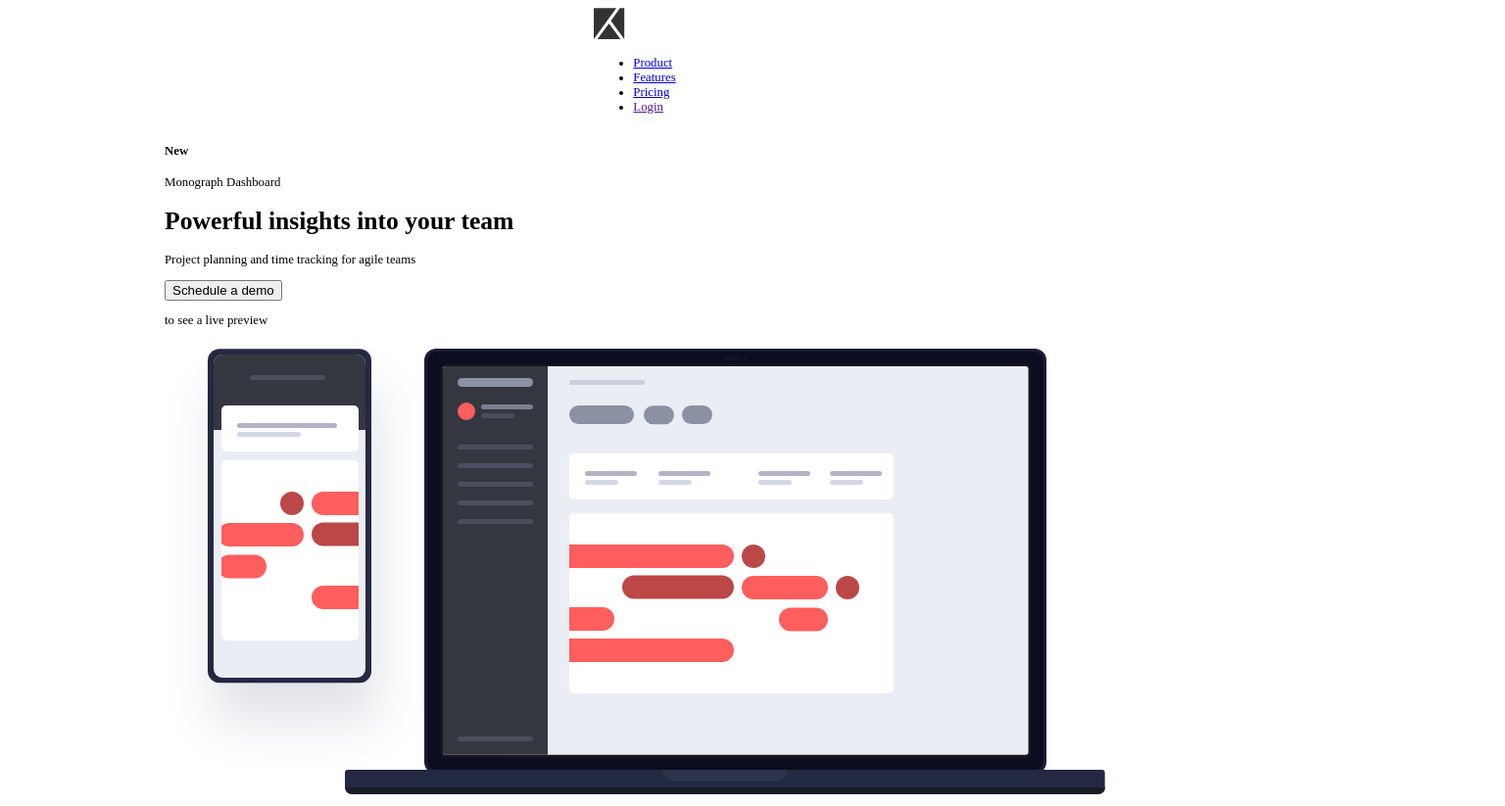
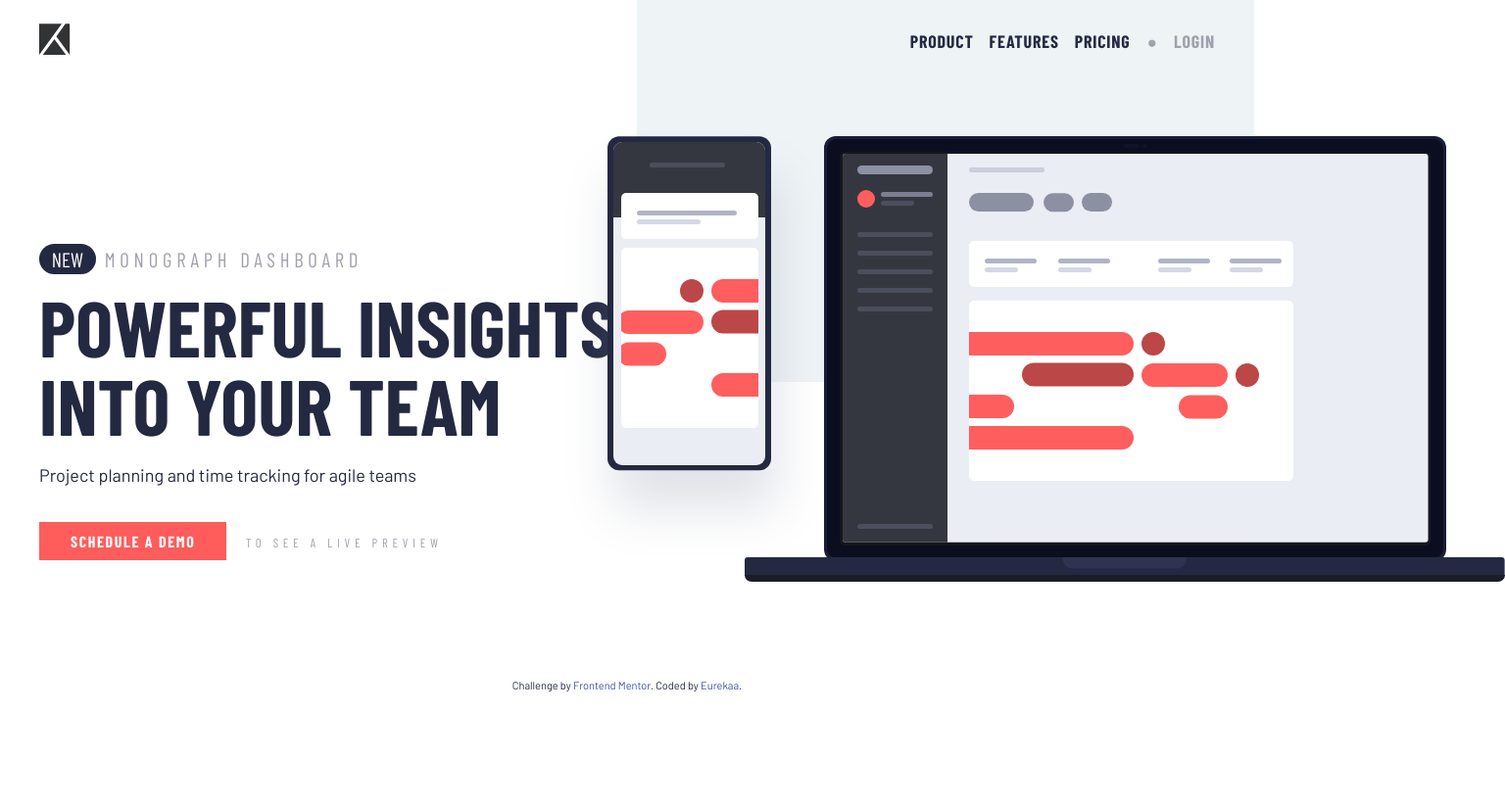
Before and after one commit to Nourelhoudazellal/project-tracking-intro-component-master, a plain HTML site: page index.html in a window 1280 px wide. Shown: the whole page at 98% size, 1536 px wide, since content can reach past the window. After the commit the page ends 800 px from the top, so only its background shows below. Drawn offline with nearby package versions, Linux system fonts and the light colour scheme; files that its build step writes are made by us from their sources.

Commit message:
project update

```diff
--- a/index.html
+++ b/index.html
@@ -5,45 +5,73 @@
   <meta name="viewport" content="width=device-width, initial-scale=1.0"> <!-- displays site properly based on user's device -->
 
   <link rel="icon" type="image/png" sizes="32x32" href="./images/favicon-32x32.png">
-  <link rel="stylesheet" href="style.css">
+  <link rel="stylesheet" href="style.css" />
 
   <title>Frontend Mentor | Project tracking intro component</title>
 
+  <!-- Feel free to remove these styles or customise in your own stylesheet 👍 -->
+  <style>
+    .attribution { font-size: 11px; text-align: center; }
+    .attribution a { color: hsl(228, 45%, 44%); }
+  </style>
 </head>
 <body>
-<div class="container">
-    <nav>
-  <div class="lists">
-      <img src="./images/logo.svg" alt="logo" width="auto" height="auto">
-      <div class="lists">
-      <ul id="lists">
-        <li class="mobile"><a href="#">Product</a></li>
-        <li class="mobile"><a href="#">Features</a></li>
-        <li class="mobile"><a href="#">Pricing</a></li>
 
-          <div class="point"></div>
 
-        <li class="fade"><a href="">Login</a></li>
-      </ul>
+  <div class="cont"></div>
+  <main>
+    <header class="header">
+      <div class="logo">
+        <img src="./images/logo.svg" alt="" />
       </div>
-    </nav>
-  </div>
-  <div class="main">
-    <div class="top">
-       <div><h4>New</h4></div>
-       <p> Monograph Dashboard</p>
-    </div>
 
-  <h1>Powerful insights into your team</h1>
-  <p>Project planning and time tracking for agile teams</p>
+      <nav>
+        <ul>
+          <li><a href="#">Product</a></li>
+          <li><a href="#">Features</a></li>
+          <li><a href="#">Pricing</a></li>
+          <li>&middot;</li>
+          <li><a href="#">Login</a></li>
+        </ul>
+      </nav>
 
-  <div class="end">
-    <button>Schedule a demo</button>
-  <p>to see a live preview</p>
-  </div>
-  <img src="./images/illustration-devices.svg" alt="" width="auto" height="auto" >
+      <button id="menu-button">
+        <img src="./images/icon-hamburger.svg" alt="" class="menu" />
+        <img src="./images/icon-close.svg" alt="" class="close" />
+      </button>
+    </header>
 
-</div>
-</div>
+    <section class="main">
+      <article>
+        <h2><span>New</span> Monograph Dashboard</h2>
+
+        <h1>Powerful insights into your team</h1>
+        <p>Project planning and time tracking for agile teams</p>
+
+        <div class="cta">
+          <button>Schedule a demo</button>
+          <span>to see a live preview</span>
+        </div>
+      </article>
+
+      <article>
+        <img src="./images/illustration-devices.svg" alt="" />
+      </article>
+    </section>
+  </main>
+
+  <br />
+
+
+
+  <script src="app.js"></script>
+
+
+  <footer>
+    <p class="attribution">
+      Challenge by <a href="https://www.frontendmentor.io?ref=challenge" target="_blank">Frontend Mentor</a>.
+      Coded by <a href="#">Eurekaa</a>.
+    </p>
+  </footer>
 </body>
 </html>
--- /dev/null
+++ b/style.css
@@ -0,0 +1,250 @@
+@import url("https://fonts.googleapis.com/css2?family=Barlow&family=Barlow+Condensed:wght@400;700&display=swap");
+
+
+
+
+:root{
+
+--Very-Dark-Blue: hsl(230, 29%, 20%);
+--Dark-Grayish-Blue: hsl(230, 11%, 40%);
+--Grayish-Blue: hsl(231, 7%, 65%);
+--Light-Grayish-Blue: hsl(207, 33%, 95%);
+--red: hsl(0, 100%, 68%);
+--bleu:hsl(228, 45%, 44%);
+--barlowCondensed: "Barlow Condensed", sans-serif;
+--barlow: "Barlow", sans-serif;
+}
+* {
+  margin: 0;
+  padding: 0;
+  box-sizing: border-box;
+}
+
+
+
+ul {
+  list-style-type: none;
+}
+
+body {
+  font-size: 18px;
+  font-family: var(--barlow);
+  color: var(--Very-Dark-Blue);
+  background-color: #fff;
+  padding: 1.5rem;
+  overflow-x: hidden;
+}
+
+a {
+  text-decoration: none;
+  color: inherit;
+  font-size: inherit;
+}
+
+h1,
+h2,
+li,
+.cta {
+  font-family: var(--barlowCondensed);
+}
+
+p {
+  line-height: 1.8;
+}
+
+button {
+  background-color: transparent;
+  border: none;
+  outline: none;
+  cursor: pointer;
+}
+
+.cont {
+  position: absolute;
+  top: 0;
+  right: 0;
+  border-bottom-left-radius: 3rem;
+  background-color: var(--Light-Grayish-Blue);
+  height: calc(50vh - 10px);
+  width: calc(50vw - 10px);
+
+  z-index: -1;
+}
+
+.header {
+  display: flex;
+  align-items: center;
+  justify-content: space-between;
+  max-width: 1200px;
+  margin: auto;
+}
+
+nav {
+  position: absolute;
+  top: -100vh;
+  background-color: #fff;
+  padding: 1.5rem;
+  width: 90%;
+  margin: auto;
+  border-radius: 0.625rem;
+  box-shadow: 2px 2px 2px rgba(0, 0, 0, 0.15);
+  transition: 0.3s;
+}
+
+nav.open {
+  top: 6rem;
+}
+
+nav ul {
+  display: flex;
+  flex-direction: column;
+  justify-content: center;
+  text-align: center;
+  gap: 1rem;
+}
+
+nav ul li a {
+  font-weight: bold;
+  text-transform: uppercase;
+  letter-spacing: 0.05rem;
+}
+
+nav ul li:nth-child(4) {
+  display: none;
+}
+
+nav ul li:last-child {
+  border-top: 1px solid var(--Light-Grayish-Blue);
+  padding-top: 1rem;
+}
+
+.close {
+  display: none;
+}
+
+.main {
+  display: flex;
+  flex-direction: column-reverse;
+  padding: 4rem 0;
+}
+
+.main article:last-child img {
+  width: calc(125vw);
+}
+
+.main h2 {
+  font-weight: 400;
+  font-size: 1.3rem;
+  margin: 6rem 0 1rem;
+  text-transform: uppercase;
+  letter-spacing: 0.3rem;
+  color: hsl(231, 7%, 65%);
+}
+
+.main h2 span {
+  background-color: var(--Very-Dark-Blue);
+  color: #fff;
+  padding: 0.2rem 0.8rem;
+  border-radius: 30px;
+  letter-spacing: 0;
+}
+
+.main h1 {
+  font-size: 3rem;
+  line-height: 1;
+  text-transform: uppercase;
+  margin-bottom: 1rem;
+}
+
+.main p {
+  margin-bottom: 2rem;
+}
+
+.main .cta button {
+  font-size: 1rem;
+  font-weight: bold;
+  font-family: var(--barlowCondensed);
+  background-color: var(--red);
+  color: #fff;
+  padding: 0.625rem 2rem;
+  text-transform: uppercase;
+  letter-spacing: 0.1rem;
+}
+
+.main .cta span {
+  font-size: 0.8rem;
+  color: var(--Grayish-Blue);
+  margin-left: 1rem;
+  letter-spacing: 0.3rem;
+  text-transform: uppercase;
+}
+
+.attribution {
+  font-size: 14px;
+  text-align: center;
+}
+
+.attribution a {
+  color: var(--bleu);
+}
+
+@media (min-width: 1024px) {
+  nav {
+    position: relative;
+    top: 0;
+    background-color: transparent;
+    padding: 0;
+    width: auto;
+    margin: 0;
+    border-radius: 0;
+    box-shadow: none;
+    transition: 0;
+  }
+
+  nav.open {
+    top: 0;
+  }
+
+  nav ul {
+    flex-direction: row;
+  }
+
+  nav ul li:nth-child(4) {
+    display: block;
+    color: var(--Grayish-Blue);
+    font-size: 4rem;
+    line-height: 0.2;
+  }
+
+  nav ul li:last-child {
+    border-top: none;
+    padding-top: 0;
+    color: var(--Grayish-Blue);
+  }
+
+  #menu-button {
+    display: none;
+  }
+
+  .main {
+    display: grid;
+    grid-template-columns: repeat(2, 1fr);
+    max-width: 1200px;
+    margin: auto;
+    place-items: center;
+    padding: 6rem 0;
+  }
+
+  .main h1 {
+    font-size: 5rem;
+  }
+
+  .main article:last-child {
+    position: absolute;
+    right: -16rem;
+  }
+
+  .main article:last-child img {
+    width: auto;
+  }
+}
```
Also changed, not shown: index.js (added, +16 -0 lines).
